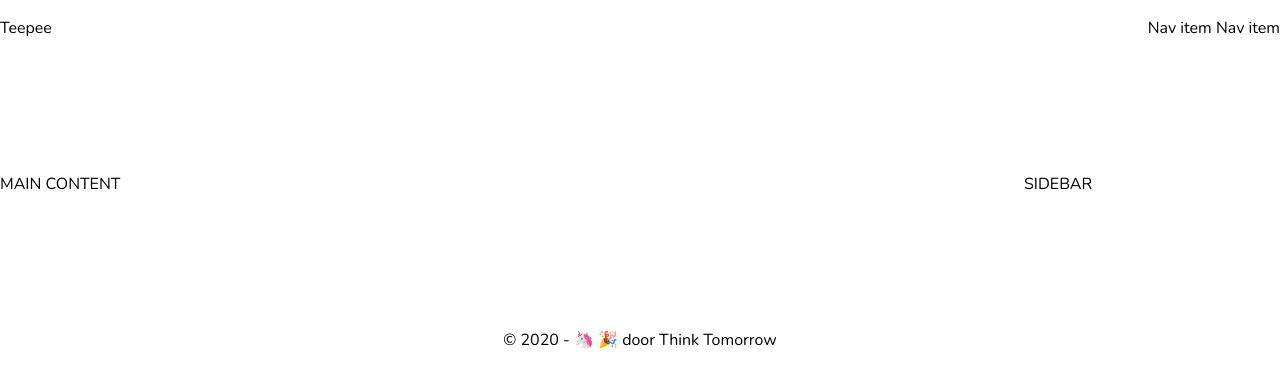
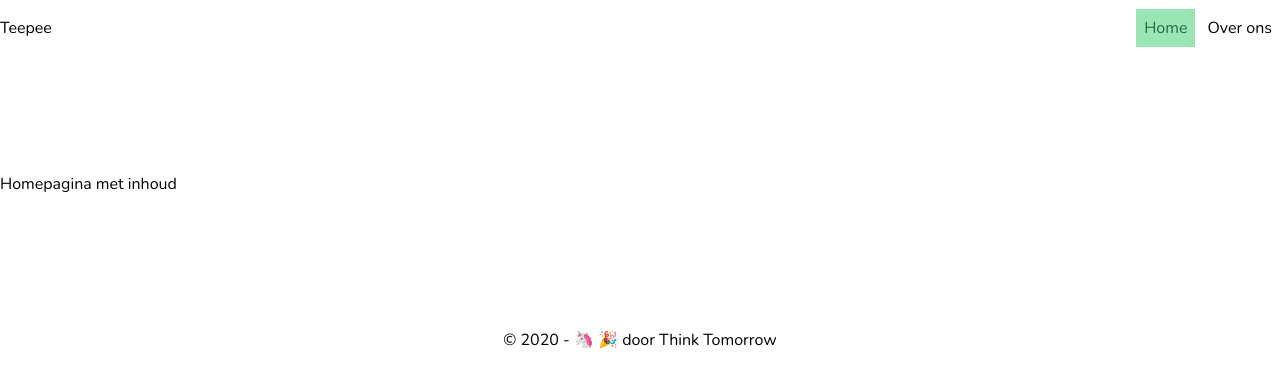
Before and after one commit to thinktomorrow/teepee, a PHP site: page / in a window 1280 px wide. Shown: the top 388 px of the page. Run offline with PHP 8.4, Linux system fonts and the light colour scheme.

Commit message:
routes and files

```diff
--- /dev/null
+++ b/public/_layout/footer.php
@@ -0,0 +1,3 @@
+<footer class="container stack text-center">
+&copy; <?php print date("Y");?> - &#129412; &#127881; door Think Tomorrow
+</footer>
--- /dev/null
+++ b/public/_layout/header.php
@@ -0,0 +1,7 @@
+<header class="container stack flex justify-between">
+    <span>Teepee</span>
+    <nav>
+        <a class="p-2 <?php if ($filename == "home") {?>active<?php }?>" href="/home">Home</a>
+        <a class="p-2 <?php if ($filename == "about") {?>active<?php }?>" href="/about">Over ons</a>
+    </nav>
+</header>
--- a/public/_layout/partials/metaheader.php
+++ b/public/_layout/partials/metaheader.php
@@ -1,19 +1,19 @@
-<meta name="title" content="" />
+<meta name="title" content="<?php print $project_title." ".$page_title; ?>" />
 <meta name="description" content="" />
 <meta name="keywords" content="" />
 <meta name="author" content="Think Tomorrow">
 
 <!-- FACEBOOK OG -->
 <meta property='og:type' content="website" />
-<meta property='og:title' content="" />
+<meta property='og:title' content="<?php print $project_title." ".$page_title; ?>" />
 <meta property='og:description' content="" />
 <meta property='og:image' content="" />
-<meta property='og:url' content="" />
+<meta property='og:url' content="<?php print "https://".$_SERVER['HTTP_HOST']."".$_SERVER['REQUEST_URI'] ?>" />
 <meta property='og:site_name' content="" />
 
 <!-- TWITTER CARD -->
 <meta name="twitter:card" content="summary" />
 <meta name="twitter:site" content="" />
-<meta name="twitter:title" content="" />
+<meta name="twitter:title" content="<?php print $project_title." ".$page_title; ?>" />
 <meta name="twitter:description" content="" />
 <meta name="twitter:image" content="" />
--- /dev/null
+++ b/public/config.php
@@ -0,0 +1,30 @@
+<?php
+$request = $_SERVER['REQUEST_URI'];
+
+$project_title = "Teepee";
+
+
+//========================================
+//====== Routing en paginatitels =========
+//========================================
+
+switch ($request) {
+    case '/' : case '/home' : // meerder url's mogelijk door de cases op te splitsen
+        $filename = "home"; //
+        $page_title = "Homepagina";
+        break;
+    case '' : case '/home' :
+        $filename = "home";
+        $page_title = "Homepagina";
+        break;
+    case '/over-ons' : case '/about' :
+        $filename = "about";
+        $page_title = "Over ons";
+        break;
+    default:
+        http_response_code(404);
+        $filename = "404";
+        $page_title = "Niet gevonden";
+        break;
+}
+?>
--- a/public/index.php
+++ b/public/index.php
@@ -1,9 +1,10 @@
+<?php require('config.php'); ?>
 <!DOCTYPE html>
 <html>
 
 <head>
   <meta charset="utf-8">
-  <title>Teepee | project skeleton</title>
+  <title><?php print $project_title." ".$page_title; ?></title>
   <meta name="author" content="">
   <meta name="description" content="">
   <meta name="viewport" content="width=device-width, initial-scale=1">
@@ -18,26 +19,19 @@
 </head>
 
 <body>
-  <?php include('assets/img/svg-symbol.php') ?>
-  <nav class="container stack flex justify-between">
-    <span>Teepee</span>
-    <div>
-      <a href="" title="">Nav item</a>
-      <a href="" title="">Nav item</a>
-    </div>
-  </nav>
+
+  <?php include('assets/img/svg-symbol.php'); ?>
+  <?php include('_layout/header.php'); ?>
+
 
   <main class="container flex stack h-64 items-center">
-    <section class="w-4/5">
-    MAIN CONTENT
-    </section>
-    <aside class="w-1/5">
-    SIDEBAR
-  </aside>
+
+      <?php include('views/'. $filename. '.php'); ?>
+
   </main>
-  <footer class="container stack text-center">
-    &copy; 2020 - &#129412; &#127881; door Think Tomorrow
-  </footer>
+
+  <?php include('_layout/footer.php'); ?>
+
 
   <script src="assets/main.js"></script>
 </body>
--- /dev/null
+++ b/public/views/404.php
@@ -0,0 +1 @@
+Niets gevonden
--- /dev/null
+++ b/public/views/about.php
@@ -0,0 +1 @@
+over ons pagina met inhoud
--- /dev/null
+++ b/public/views/home.php
@@ -0,0 +1,2 @@
+
+<p>Homepagina met inhoud</p>
```
Also changed, not shown: .htaccess (added).
